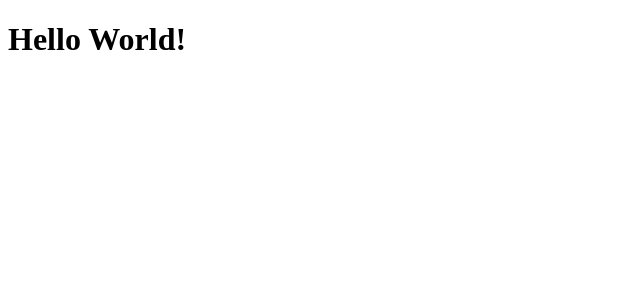
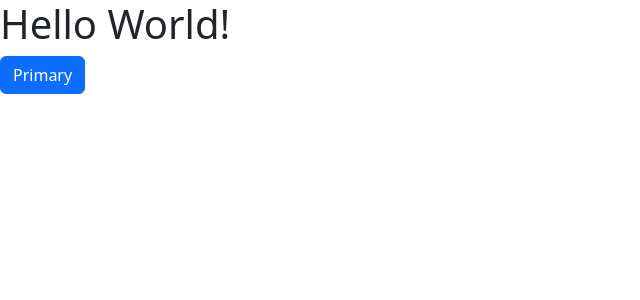
Before and after one commit to GitdoPedro/Semana8-DevinHouse, an Angular app: page / in a window 1280 px wide. Shown: the top 300 px of the page, without its empty margins (0-640 px from the left). Built offline with nearby package versions, Linux system fonts and the light colour scheme.

Commit message:
exercicio 02

```diff
--- a/package.json
+++ b/package.json
@@ -18,6 +18,7 @@
     "@angular/platform-browser": "^15.0.0",
     "@angular/platform-browser-dynamic": "^15.0.0",
     "@angular/router": "^15.0.0",
+    "bootstrap": "^5.2.3",
     "rxjs": "~7.5.0",
     "tslib": "^2.3.0",
     "zone.js": "~0.12.0"
--- a/src/app/app.component.html
+++ b/src/app/app.component.html
@@ -1 +1,5 @@
+
+<link href="https://cdn.jsdelivr.net/npm/bootstrap@5.2.3/dist/css/bootstrap.min.css" rel="stylesheet" integrity="sha384-rbsA2VBKQhggwzxH7pPCaAqO46MgnOM80zW1RWuH61DGLwZJEdK2Kadq2F9CUG65" crossorigin="anonymous">
+
 <h1>Hello World!</h1>
+<button type="button" class="btn btn-primary">Primary</button>
```
Also changed, not shown: 1 other file (tests, documents, lock files or other folders).
